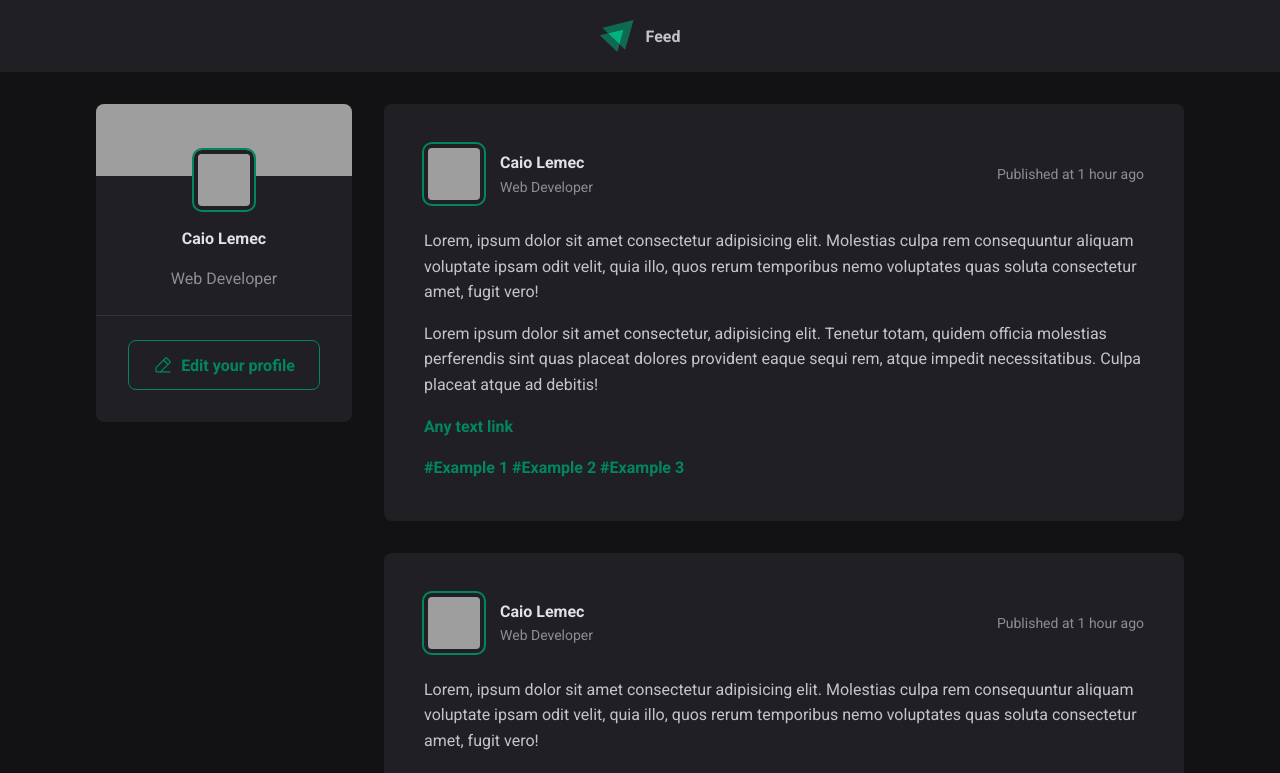
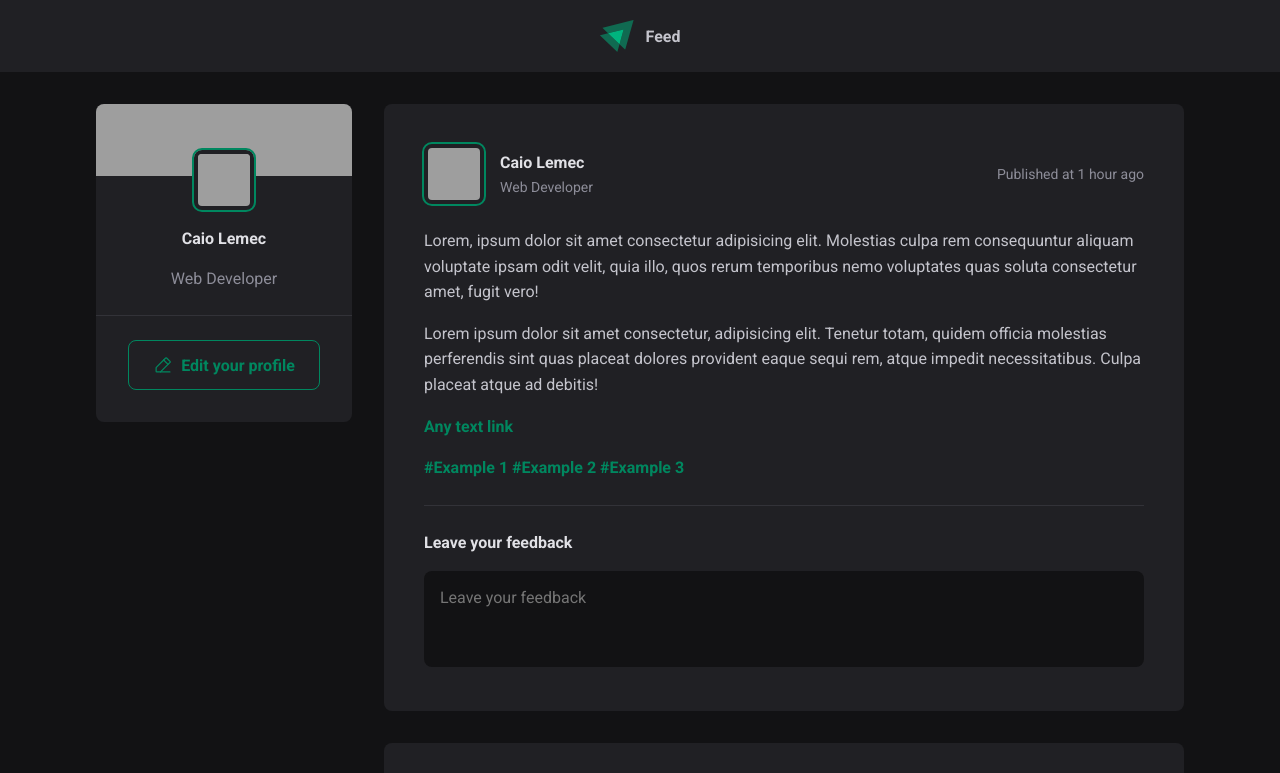
Before and after one commit to CaioLemec/feed, a React (Vite) app: page / in a window 1280 px wide. Shown: the top 773 px of the page. Built offline with nearby package versions, Linux system fonts and the light colour scheme; grey boxes are pictures that could not be loaded.

Commit message:
adding form and publish button

```diff
--- a/src/components/Post.jsx
+++ b/src/components/Post.jsx
@@ -43,6 +43,13 @@
             <a href="">#Example 3</a>
         </p>
       </div>
+      <form className={styles.commentForm}>
+        <strong>Leave your feedback</strong>
+        <textarea placeholder="Leave your feedback"/>
+        <footer>
+        <button type="submit">Publish</button>
+        </footer>
+      </form>
     </article>
   );
 }
--- a/src/components/Post.module.css
+++ b/src/components/Post.module.css
@@ -69,3 +69,54 @@
 .content a:hover {
     color: var(--green-300);
 }
+
+.commentForm {
+    width: 100%;
+    margin-top: 1.5rem;
+    padding-top: 1.5rem;
+    border-top: 1px solid var(--gray-600);
+}
+
+.commentForm > strong {
+    line-height: 1.6;
+    color: var(--gray-100);
+}
+
+.commentForm textarea {
+    width: 100%;
+    background: var(--gray-900);
+    border: 0;
+    resize: none;
+    height: 6rem;
+    padding: 1rem;
+    border-radius: 8px;
+    color: var(--gray-100);
+    line-height: 1.4;
+    margin-top: 1rem;
+}
+
+.commentForm footer {
+    visibility: hidden;
+    max-height: 0;
+}
+
+.commentForm:focus-within footer {
+    visibility: visible;
+    max-height: none;
+}
+
+.commentForm button[type=submit] {
+    padding: 1rem 1.5rem;
+    margin-top: 1rem;
+    border-radius: 8px;
+    border: 0;
+    background: var(--green-500);
+    color: var(--white);
+    font-weight: bold;
+    cursor: pointer;
+    transition: background 0.1s;
+}
+
+.commentForm button[type=submit]:hover {
+    background: var(--green-300);
+}
--- a/src/global.css
+++ b/src/global.css
@@ -9,6 +9,11 @@
     --gray-900: #121214;
     --green-300: #00B37E;
     --green-500: #00875f;
+}
+
+:focus {
+    outline: transparent;
+    box-shadow: 0 0 0 2px var(--green-500);
 }
 
 * {
```
